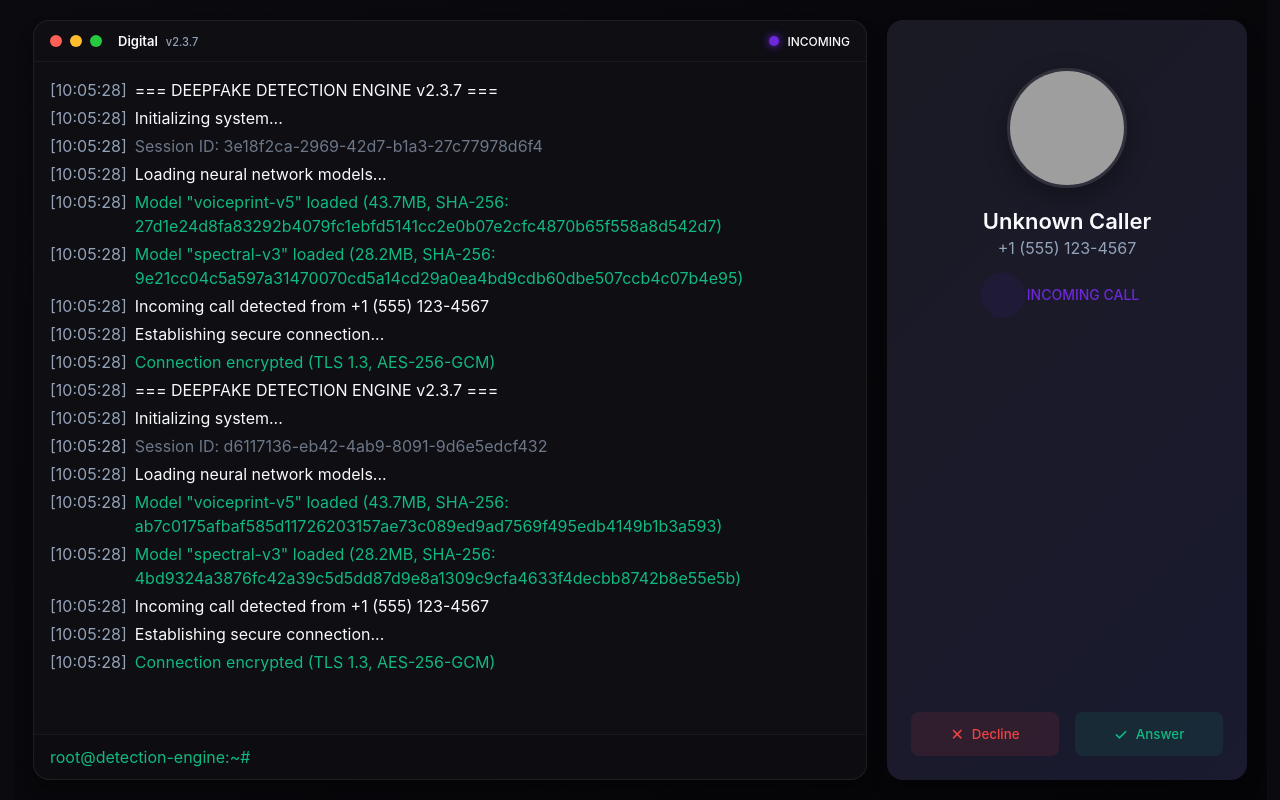
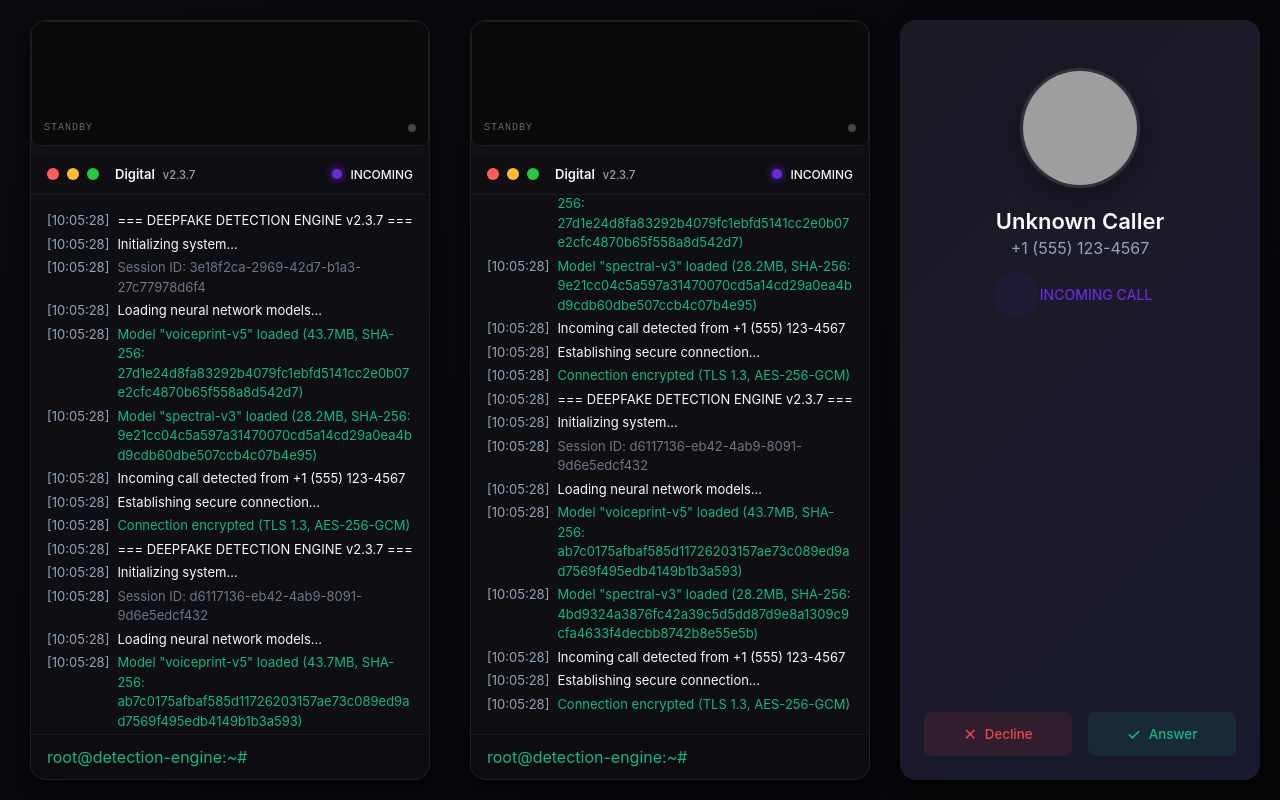
Before and after one commit to nachiketgalande1609/digital-arrest, a React (Vite) app: page / in a window 1280 px wide. Built offline with nearby package versions, Linux system fonts and the light colour scheme; grey boxes are pictures that could not be loaded.

Commit message:
UI change 2 columns

```diff
--- a/src/App.css
+++ b/src/App.css
@@ -50,6 +50,7 @@ body {
 }
 
 .app-container {
+    flex: 1;
     display: flex;
     min-height: 100vh;
     padding: 20px;
@@ -164,12 +165,11 @@ body {
     color: var(--text-primary);
     background-color: rgba(0, 0, 0, 0.2);
     scroll-behavior: smooth;
-    width: 65vw;
 }
 
 .log-entry {
     margin-bottom: 4px;
-    font-size: 1rem;
+    /* font-size: 1rem; */
     display: flex;
 }
 
@@ -800,3 +800,56 @@ button .icon {
 .close-call-btn .icon {
     font-size: 1.2rem;
 }
+
+/* Audio Visualizer Styles */
+.visualizer-container {
+    background-color: #0a0a0a;
+    border-radius: 8px;
+    padding: 12px;
+    margin-bottom: 8px;
+    border: 1px solid #1e1e1e;
+    box-shadow: 0 4px 12px rgba(0, 0, 0, 0.3);
+}
+
+.audio-visualizer {
+    width: 100%;
+    height: 80px;
+    display: block;
+    background-color: #0a0a0a;
+    border-radius: 4px;
+}
+
+.visualizer-labels {
+    display: flex;
+    align-items: center;
+    justify-content: space-between;
+    margin-top: 8px;
+}
+
+.visualizer-label {
+    font-family: 'Courier New', monospace;
+    font-size: 10px;
+    color: #666;
+    letter-spacing: 1px;
+    text-transform: uppercase;
+}
+
+.visualizer-status {
+    width: 8px;
+    height: 8px;
+    border-radius: 50%;
+    background-color: #444;
+}
+
+.visualizer-status.active {
+    background-color: #00ffaa;
+    box-shadow: 0 0 8px rgba(0, 255, 170, 0.5);
+}
+
+/* Update terminal panel container */
+.terminal-panel {
+    display: flex;
+    flex-direction: column;
+    flex: 1;
+    margin: 0 10px;
+}
--- a/src/App.tsx
+++ b/src/App.tsx
@@ -1,5 +1,6 @@
 import React, { useState, useEffect, useRef } from "react";
 import "./App.css";
+import AudioVisualizer from "./AudioVisualizer";
 
 type CallStatus = "incoming" | "analyzing" | "scam-detected" | "call-ended";
 type LogEntry = {
@@ -204,10 +205,50 @@ const App: React.FC = () => {
     return (
         <>
             <audio ref={ringtoneRef} src="/ringtone.mp3" />
-            <audio ref={callRef} src="/recording.mp3" />
+            <audio ref={callRef} src="/File1_Start.mp3" />
             <audio ref={aditiRef} src="/aditi.mp3" />
             <div className="app-container">
                 <div className="terminal-panel">
+                    <AudioVisualizer audioRef={activeSpeaker === "caller" ? callRef : callRef} active={callStatus == "analyzing"} />
+                    <div className="terminal-header">
+                        <div className="terminal-buttons">
+                            <div className="terminal-btn close"></div>
+                            <div className="terminal-btn minimize"></div>
+                            <div className="terminal-btn maximize"></div>
+                        </div>
+                        <div className="terminal-title">
+                            <span className="app-name">Digital</span>
+                            <span className="app-version">v2.3.7</span>
+                        </div>
+                        <div className="terminal-status">
+                            <div className={`status-indicator ${callStatus}`}></div>
+                            <span>{callStatus.toUpperCase()}</span>
+                        </div>
+                    </div>
+                    <div className="terminal-body" ref={terminalRef}>
+                        {logs.map((log, index) => (
+                            <div key={index} className={`log-entry ${log.type}`}>
+                                <span className="timestamp">[{log.timestamp}]</span>
+                                <span className="log-message">{log.message}</span>
+                            </div>
+                        ))}
+                        {callStatus === "analyzing" && (
+                            <div className="log-entry info">
+                                <span className="timestamp">[{new Date().toISOString().split("T")[1].split(".")[0]}]</span>
+                                <span className="log-message">
+                                    Analysis progress: {Math.min(progress, 100).toFixed(1)}% (ETA: {Math.floor((100 - progress) / 3)}s)
+                                </span>
+                            </div>
+                        )}
+                    </div>
+                    <div className="terminal-input">
+                        <span className="prompt">root@detection-engine:~#</span>
+                        <span className="cursor">|</span>
+                    </div>
+                </div>
+
+                <div className="terminal-panel">
+                    <AudioVisualizer audioRef={activeSpeaker === "aditi" ? callRef : aditiRef} active={callStatus == "scam-detected"} />
                     <div className="terminal-header">
                         <div className="terminal-buttons">
                             <div className="terminal-btn close"></div>
--- /dev/null
+++ b/src/AudioVisualizer.tsx
@@ -0,0 +1,110 @@
+import { useEffect, useRef } from "react";
+
+interface AudioVisualizerProps {
+    audioRef: React.RefObject<HTMLAudioElement>;
+    active?: boolean;
+}
+
+const AudioVisualizer = ({ audioRef, active = false }: AudioVisualizerProps) => {
+    const canvasRef = useRef<HTMLCanvasElement>(null);
+    const animationRef = useRef<number | null>(null);
+    const audioContextRef = useRef<AudioContext | null>(null);
+    const analyserRef = useRef<AnalyserNode | null>(null);
+    const dataArrayRef = useRef<Uint8Array | null>(null);
+    const sourceRef = useRef<MediaElementAudioSourceNode | null>(null);
+
+    useEffect(() => {
+        if (!active || !audioRef.current) return;
+
+        // Initialize audio context and nodes only once
+        if (!audioContextRef.current) {
+            const AudioContext = window.AudioContext || (window as any).webkitAudioContext;
+            audioContextRef.current = new AudioContext();
+            analyserRef.current = audioContextRef.current.createAnalyser();
+            analyserRef.current.fftSize = 256;
+            dataArrayRef.current = new Uint8Array(analyserRef.current.frequencyBinCount);
+        }
+
+        // Create source node only if it doesn't exist or if the audio element changed
+        if (!sourceRef.current || sourceRef.current.mediaElement !== audioRef.current) {
+            if (sourceRef.current) {
+                sourceRef.current.disconnect();
+            }
+            sourceRef.current = audioContextRef.current!.createMediaElementSource(audioRef.current);
+            sourceRef.current.connect(analyserRef.current!);
+            analyserRef.current!.connect(audioContextRef.current!.destination);
+        }
+
+        // Resume audio context if suspended
+        if (audioContextRef.current.state === "suspended") {
+            audioContextRef.current.resume().catch((err) => console.error("Error resuming audio context:", err));
+        }
+
+        const drawVisualizer = () => {
+            if (!canvasRef.current || !analyserRef.current || !dataArrayRef.current) return;
+
+            const canvas = canvasRef.current;
+            const ctx = canvas.getContext("2d");
+            if (!ctx) return;
+
+            const analyser = analyserRef.current;
+            const dataArray = dataArrayRef.current;
+            const WIDTH = canvas.width;
+            const HEIGHT = canvas.height;
+
+            const draw = () => {
+                animationRef.current = requestAnimationFrame(draw);
+                analyser.getByteTimeDomainData(dataArray);
+
+                ctx.fillStyle = "#0a0a0a";
+                ctx.fillRect(0, 0, WIDTH, HEIGHT);
+
+                ctx.lineWidth = 2;
+                ctx.strokeStyle = "#00ffaa";
+                ctx.beginPath();
+
+                const sliceWidth = WIDTH / dataArray.length;
+                let x = 0;
+
+                for (let i = 0; i < dataArray.length; i++) {
+                    const v = dataArray[i] / 128.0;
+                    const y = (v * HEIGHT) / 2;
+
+                    if (i === 0) {
+                        ctx.moveTo(x, y);
+                    } else {
+                        ctx.lineTo(x, y);
+                    }
+
+                    x += sliceWidth;
+                }
+
+                ctx.lineTo(WIDTH, HEIGHT / 2);
+                ctx.stroke();
+            };
+
+            draw();
+        };
+
+        drawVisualizer();
+
+        return () => {
+            if (animationRef.current) {
+                cancelAnimationFrame(animationRef.current);
+            }
+            // We intentionally don't disconnect the source here to maintain audio playback
+        };
+    }, [active, audioRef]);
+
+    return (
+        <div className="visualizer-container">
+            <canvas ref={canvasRef} width={300} height={80} className="audio-visualizer" />
+            <div className="visualizer-labels">
+                <span className="visualizer-label">{active ? "ACTIVE" : "STANDBY"}</span>
+                <div className={`visualizer-status ${active ? "active" : ""}`}></div>
+            </div>
+        </div>
+    );
+};
+
+export default AudioVisualizer;
```
